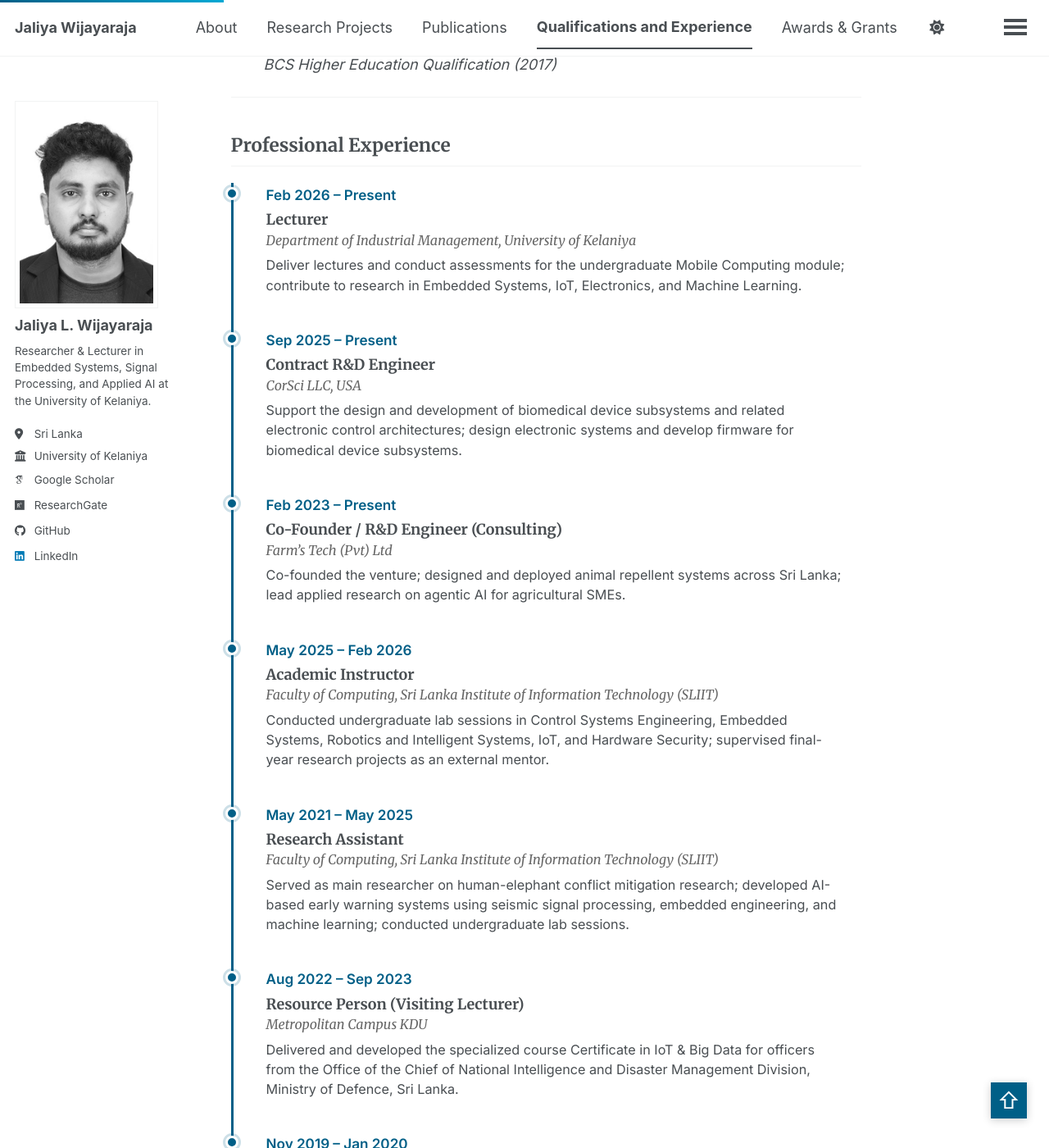
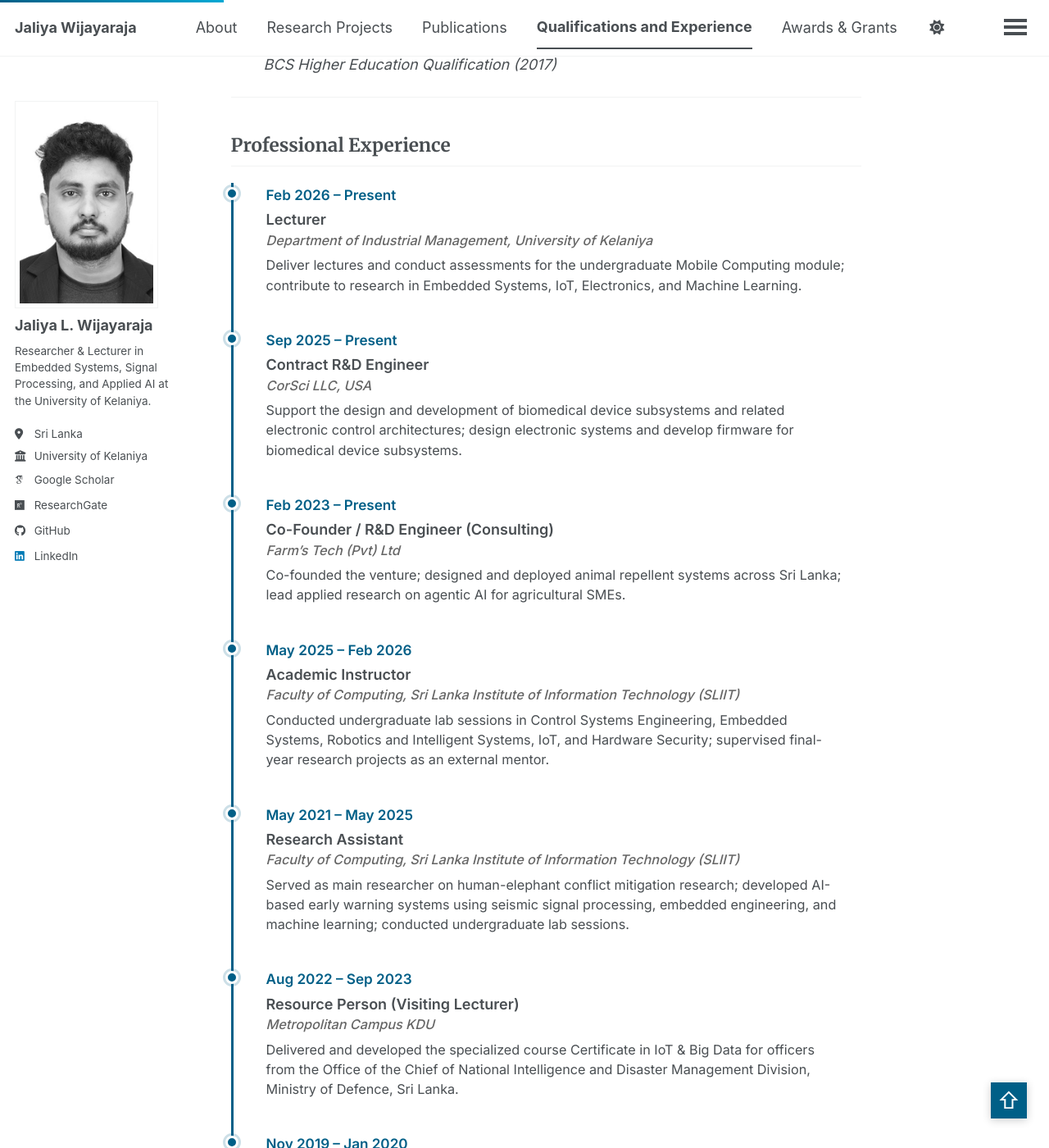
Before and after one commit to JaliyaWijayaraja/JaliyaWijayaraja.github.io, a Jekyll site: the page built from _pages/experience_qualifications.md, in a window 1280 px wide and 1400 px high, scrolled down 446 px. Shown: the whole window at 82% size. Built offline with Jekyll 4.4.1, drawn with Linux system fonts in a browser that asks for light colours; some web fonts are replaced; a script bundle is joined from its source files by our own code; library files that are not in the unit come from our copies.

Commit message:
Experience fixed

```diff
--- a/assets/css/main.scss
+++ b/assets/css/main.scss
@@ -128,6 +128,7 @@
     margin-bottom: 5px;
     font-size: 1em;
     font-weight: 600;
+    font-family: inherit;
 }
 
 .timeline-content h4 {
@@ -137,15 +138,17 @@
     color: #666;
     font-weight: 500;
     font-style: italic;
+    font-family: inherit;
 }
 
 .timeline-content p {
     margin: 0 0 10px 0;
     line-height: 1.5;
     font-size: 0.9em;
+    font-family: inherit;
 }
 
-/* Override page__content h3 styles inside timeline to maintain consistency */
+/* Override page__content h3/h4 styles inside timeline to maintain consistency */
 .page__content .timeline-content h3 {
     margin-top: 0;
     margin-bottom: 5px;
@@ -154,6 +157,7 @@
     color: inherit;
     border-bottom: none;
     padding-bottom: 0;
+    font-family: inherit;
 }
 
 .page__content .timeline-content h4 {
@@ -163,6 +167,7 @@
     color: #666;
     font-weight: 500;
     font-style: italic;
+    font-family: inherit;
     border-bottom: none;
     padding-bottom: 0;
 }
```
